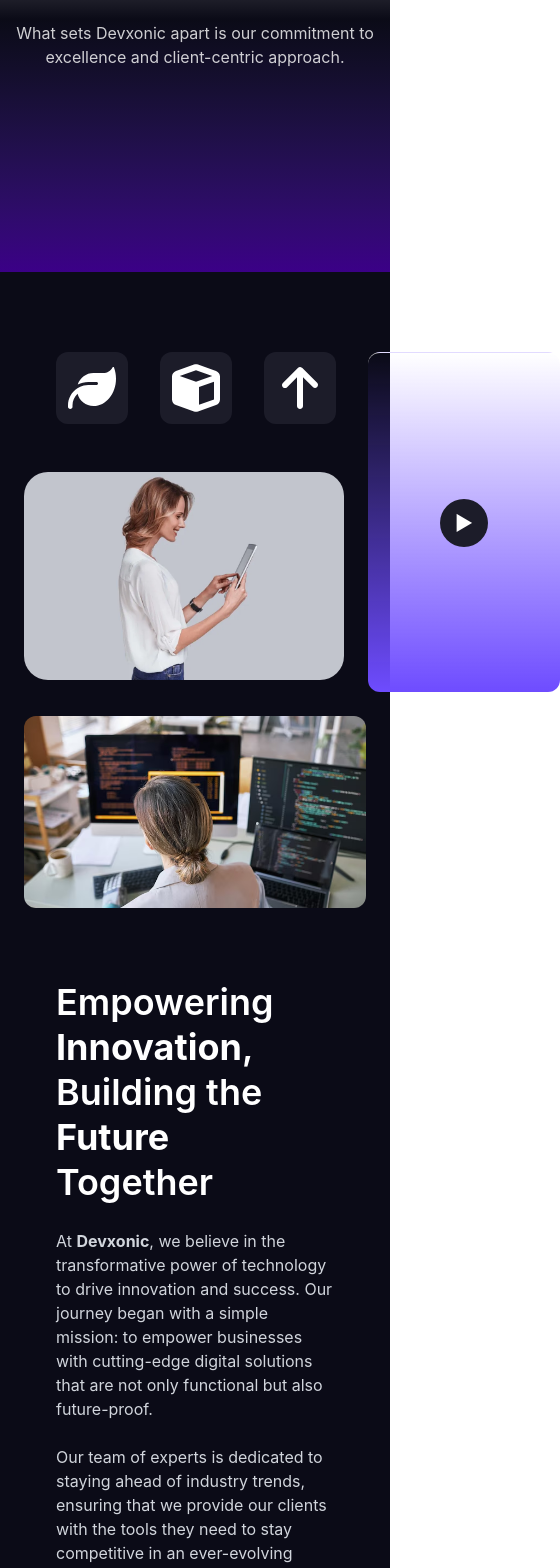
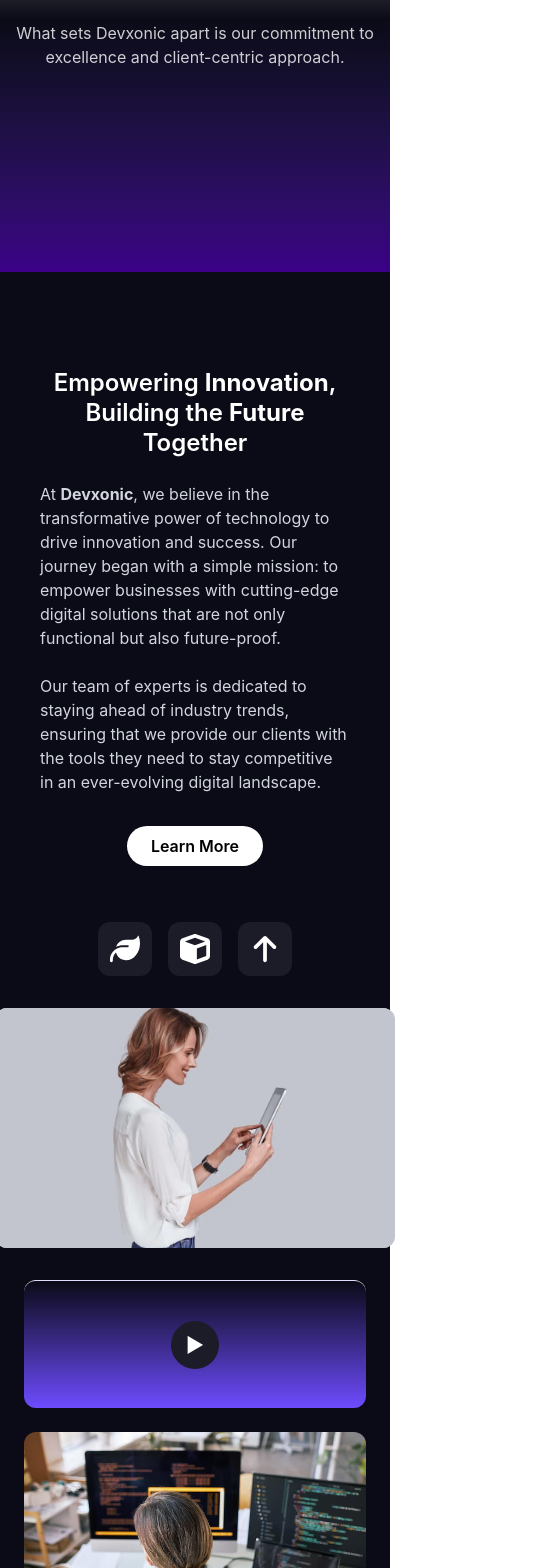
Before and after one commit to Burhanuddin-developer/devxonic, a Next.js app: page /About in a window 390 px wide. Shown: the part 432-2000 px from the top of the page, 560 px wide, since content can reach past the window. Built offline with nearby package versions, Linux system fonts and the light colour scheme.

Commit message:
refactor: update styles and restructure components for improved layout and readability

```diff
--- a/src/app/globals.css
+++ b/src/app/globals.css
@@ -21,7 +21,7 @@
 }
 
 body {
-background: linear-gradient(to bottom, #0f0f2d);
+background: linear-gradient(to bottom,#010314);
   color: white;
   font-family: 'Inter', sans-serif;
 }
--- a/src/components/sections/Innovation/index.tsx
+++ b/src/components/sections/Innovation/index.tsx
@@ -1,43 +1,78 @@
-'use client';
-import React from 'react';
-import { FaLeaf, FaCube, FaArrowUp } from 'react-icons/fa6';
-import Image from 'next/image';
+"use client";
+import React from "react";
+import { FaLeaf, FaCube, FaArrowUp } from "react-icons/fa6";
+import Image from "next/image";
 
 export default function Innovation() {
   return (
     <div className="bg-[#0b0b17] text-white py-20 px-6 lg:px-24">
-      <div className="flex flex-col md:flex-row gap-10 items-stretch">
-        {/* Left side */}
-        <div className="flex flex-col items-start gap-6 flex-1">
-          {/* Icon + gradient box row */}
-          <div className="flex gap-4">
-            {/* Left: icons + image */}
-            <div className="flex flex-col gap-12">
-              <div className="flex gap-8 ml-8">
+      <div className="flex flex-col-reverse md:flex-row gap-10 items-stretch">
+        {/* Right side (Text content) — shows first on small, right on large */}
+        <div className="order-3 md:order-2 p-4 sm:p-8 rounded-3xl flex flex-col justify-between flex-1">
+          <div className="space-y-6">
+            <h2 className="text-2xl sm:text-4xl font-semibold leading-tight text-center md:text-left">
+              Empowering{" "}
+              <span className="text-white font-bold">Innovation</span>,<br />
+              Building the <span className="text-white font-bold">Future</span>
+              <br />
+              Together
+            </h2>
+
+            <div className="flex flex-col md:flex-row gap-6 text-md text-gray-300">
+              <p className="md:w-1/2">
+                At <strong>Devxonic</strong>, we believe in the transformative
+                power of technology to drive innovation and success. Our journey
+                began with a simple mission: to empower businesses with
+                cutting-edge digital solutions that are not only functional but
+                also future-proof.
+              </p>
+              <p className="md:w-1/2">
+                Our team of experts is dedicated to staying ahead of industry
+                trends, ensuring that we provide our clients with the tools they
+                need to stay competitive in an ever-evolving digital landscape.
+              </p>
+            </div>
+          </div>
+
+          <div className="mt-8 text-center md:text-left">
+            <button className="bg-white text-black font-semibold py-2 px-6 rounded-full hover:bg-gray-200 transition">
+              Learn More
+            </button>
+          </div>
+        </div>
+
+        {/* Left side (images + icons) — shows second on small, left on large */}
+        <div className="order-2 md:order-1 flex flex-col items-start gap-6 flex-1">
+          <div className="flex flex-col sm:flex-row gap-4 w-full items-center sm:items-start">
+            {/* Icons + image stack */}
+            {/* Icons + image stack */}
+            <div className="flex flex-col gap-8 items-center sm:items-start">
+              <div className="flex gap-4 sm:gap-8 justify-center sm:justify-start">
                 <div className="bg-[#1c1c29] p-3 rounded-xl">
-                  <FaLeaf className="text-white text-5xl" />
+                  <FaLeaf className="text-white text-3xl sm:text-5xl" />
                 </div>
                 <div className="bg-[#1c1c29] p-3 rounded-xl">
-                  <FaCube className="text-white text-5xl" />
+                  <FaCube className="text-white text-3xl sm:text-5xl" />
                 </div>
                 <div className="bg-[#1c1c29] p-3 rounded-xl">
-                  <FaArrowUp className="text-white text-5xl" />
+                  <FaArrowUp className="text-white text-3xl sm:text-5xl" />
                 </div>
               </div>
 
-              <div className="bg-gray-300 rounded-3xl overflow-hidden w-80 h-52">
+              {/* Image below icons */}
+              <div className="bg-gray-300 sm:w-80  mx-auto sm:mx-0 rounded-xl overflow-hidden w-100 h-60 sm:h-54">
                 <Image
                   src="/assets/images/using-modern-technologies.jpg"
                   alt="Woman"
-                  width={288}
-                  height={208}
+                  width={540}
+                  height={176}
                   className="object-cover w-full h-full"
                 />
               </div>
             </div>
 
-            {/* Right: gradient play box */}
-            <div className="bg-gradient-to-b from-transparent to-[#6e4cff] ml-2 w-48 h-85 rounded-xl flex items-center justify-center border-t border-white/80">
+            {/* Gradient play box */}
+            <div className="bg-gradient-to-b from-transparent to-[#6e4cff] w-full sm:w-48 h-32 sm:h-85 rounded-xl flex items-center justify-center border-t border-white/80 mx-auto sm:ml-2 mt-4 sm:mt-0">
               <div className="w-12 h-12 bg-[#1c1c29] rounded-full flex items-center justify-center">
                 <div className="text-white text-xl">▶</div>
               </div>
@@ -45,46 +80,17 @@
           </div>
 
           {/* Bottom full-width image */}
-          <div className="rounded-xl overflow-hidden w-full h-48">
-            <Image
-              src="/assets/images/female-developer-checking.avif"
-              alt="Coding"
-              width={400}
-              height={192}
-              className="object-cover w-full h-full"
-            />
-          </div>
-        </div>
 
-        {/* Right side (Text content) */}
-        <div className="p-8 rounded-3xl flex flex-col justify-between flex-1">
-          <div className="space-y-6">
-            <h2 className="text-4xl font-semibold leading-tight">
-              Empowering <span className="text-white font-bold">Innovation</span>,<br />
-              Building the <span className="text-white font-bold">Future</span><br />
-              Together
-            </h2>
+<div className="rounded-xl overflow-hidden w-full h-48 sm:h-64">
+  <Image
+    src="/assets/images/female-developer-checking.avif"
+    alt="Coding"
+    width={800}
+    height={256}
+    className="object-cover w-full h-full"
+  />
+</div>
 
-            <div className="flex flex-col md:flex-row gap-6 text-md text-gray-300">
-              <p className="md:w-1/2">
-                At <strong>Devxonic</strong>, we believe in the transformative power of technology
-                to drive innovation and success. Our journey began with a simple
-                mission: to empower businesses with cutting-edge digital solutions
-                that are not only functional but also future-proof.
-              </p>
-              <p className="md:w-1/2">
-                Our team of experts is dedicated to staying ahead of industry trends,
-                ensuring that we provide our clients with the tools they need to stay
-                competitive in an ever-evolving digital landscape.
-              </p>
-            </div>
-          </div>
-
-          <div className="mt-8">
-            <button className="bg-white text-black font-semibold py-2 px-6 rounded-full hover:bg-gray-200 transition">
-              Learn More
-            </button>
-          </div>
         </div>
       </div>
     </div>
```
Also changed, not shown: src/components/sections/Expertise/index.tsx (+31 -34 lines), src/components/sections/Header/index.tsx (+111 -159 lines).
